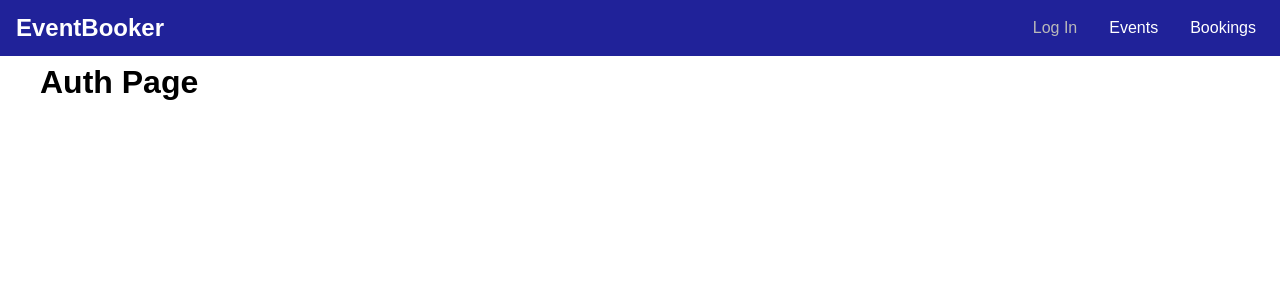
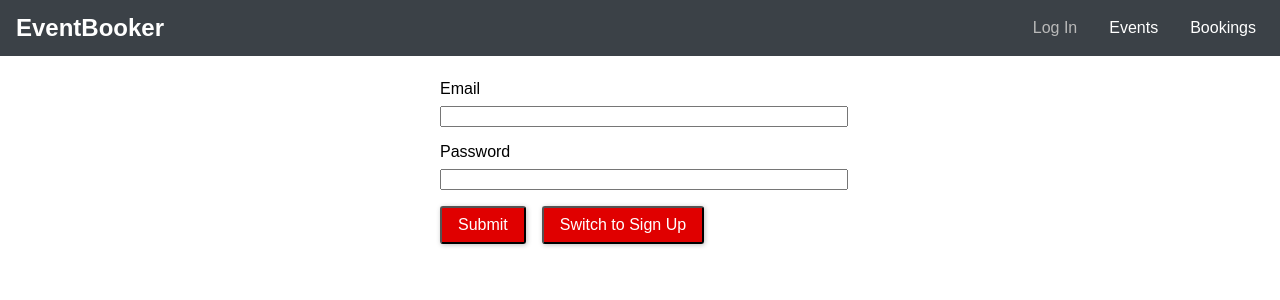
Before and after one commit to sleeplesseditor/EventBooker, a React (Create React App) app in the folder frontend/: page /auth in a window 1280 px wide. Shown: the top 300 px of the page. Built offline with nearby package versions, Linux system fonts and the light colour scheme.

Commit message:
Auth page form styling

```diff
--- a/frontend/src/components/Navigation/MainNavigation.css
+++ b/frontend/src/components/Navigation/MainNavigation.css
@@ -4,7 +4,7 @@
     top: 0;
     width: 100%;
     height: 3.5rem;
-    background-color: rgb(32, 34, 153);
+    background-color: #3b4147;
     color: #fff;
     padding: 0 1rem;
     display: flex;
--- /dev/null
+++ b/frontend/src/pages/Auth.css
@@ -0,0 +1,37 @@
+.auth-form {
+    width: 25rem;
+    max-width: 80%;
+    margin: 5rem auto;
+}
+
+.form-control label,
+.form-control input {
+    width: 100%;
+    display: block;
+}
+
+.form-control label {
+    margin-bottom: 0.5rem;
+}
+
+.form-control {
+    margin-bottom: 1rem;
+}
+
+.form-actions button {
+    background-color: #e00000;
+    font: inherit;
+    border-radius: 3px;
+    padding: 0.5rem 1rem;
+    margin-right: 1rem;
+    box-shadow: 1px 1px 5px rgba(0, 0, 0, 0.26);
+    color: #ffff;
+    cursor: pointer;
+    transition: all .2s;
+}
+
+.form-actions button:hover,
+.form-actions button:active {
+    background-color: #ff0000;
+    transform: scale(1.11);
+}
--- a/frontend/src/pages/Auth.js
+++ b/frontend/src/pages/Auth.js
@@ -1,11 +1,29 @@
 import React, { Component } from 'react';
+import './Auth.css';
 
 class AuthPage extends Component {
     render() {
         return (
-            <div>
-                <h1>Auth Page</h1>
-            </div>
+            <form className="auth-form">
+                <div className="form-control">
+                    <label htmlFor="email">Email</label>
+                    <input
+                        type="email"
+                        id="email"
+                    />
+                </div>
+                <div className="form-control">
+                    <label htmlFor="password">Password</label>
+                    <input
+                        type="password"
+                        id="password"
+                    />
+                </div>
+                <div className="form-actions">
+                    <button type="submit">Submit</button>
+                    <button type="button">Switch to Sign Up</button>
+                </div>
+            </form>
         );
     }
 }
```
